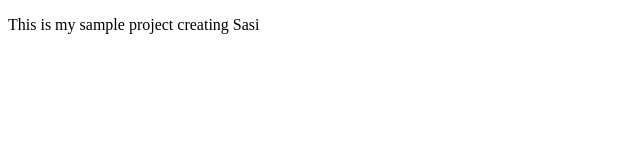
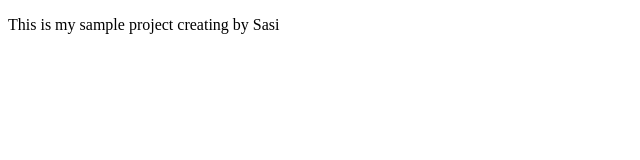
Before and after one commit to Sasi2344/java, a plain HTML site: page index.html in a window 1280 px wide. Shown: the full height of the page, 0-640 px from the left. Drawn offline with Linux system fonts and the light colour scheme.

Commit message:
index.html

```diff
--- a/index.html
+++ b/index.html
@@ -6,6 +6,7 @@
     <title>Document</title>
 </head>
 <body>
-    <p>This is my sample project creating Sasi</p>
+    <p>This is my sample project creating by Sasi</p>
 </body>
+
 </html>
```
